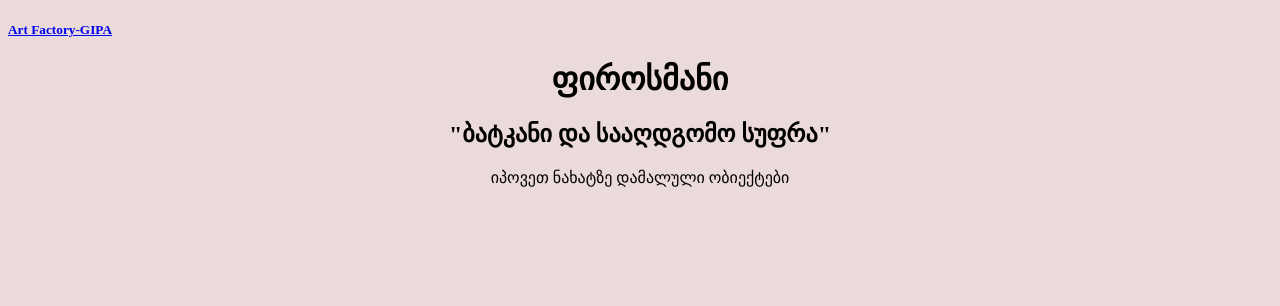
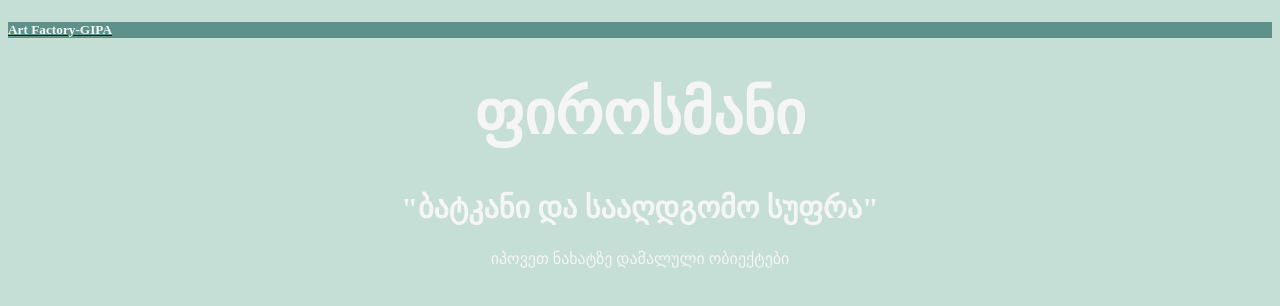
Before and after one commit to nininodia/gipa1s, a plain HTML site: page index.html in a window 1280 px wide. Drawn offline with Linux system fonts and the light colour scheme.

Commit message:
initial commit

```diff
--- a/index.html
+++ b/index.html
@@ -1,13 +1,15 @@
 <!DOCTYPE html>
 <html lang="en">
- <head>
+<head>
     <meta charset="UTF-8">
     <title>GIPA-Art factory for children</title>
- </head>
- <body style="background-color:#EBDADA">
- <a href="https://af.gipa.ge/" target="_blank"><h5>Art Factory-GIPA</h5></a>
-  <h1 style="text-align:center">ფიროსმანი</h1>
-  <h2 style="text-align:center">"ბატკანი და სააღდგომო სუფრა"</h2>
-  <p style="text-align:center">იპოვეთ ნახატზე დამალული ობიექტები </p>
- </body>
+</head>
+<body style="background-color:#C5DED6">
+<a href="https://af.gipa.ge/" target="_blank"><h5
+        style="color:whitesmoke;font-family:Sanseriffic;background-color:#5E918A">Art Factory-GIPA</h5></a></div>
+<div><h1 style="text-align:center;color:whitesmoke;font-family:Mosheneba;font-size:60px">ფიროსმანი</h1></div>
+<div><h2 style="text-align:center;color:whitesmoke;font-family:Mosheneba;font-size:30px">"ბატკანი და სააღდგომო სუფრა"</h2></div>
+<div><p style="text-align:center;color:whitesmoke;font-family:'BPG Nino Mtavruli'">იპოვეთ ნახატზე დამალული ობიექტები </p></div>
+
+</body>
 </html>
```
